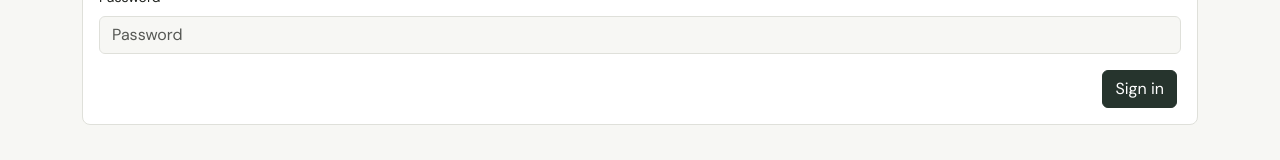
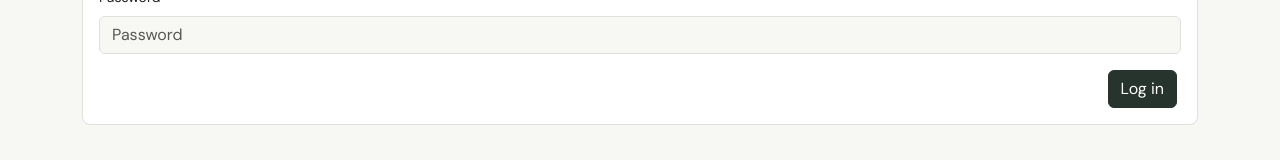
Before and after one commit to WilliamMatton/BookApp, an Angular app in the folder client/: page /login in a window 1280 px wide. Shown: the part 318-478 px from the top of the page. Built offline with nearby package versions, Linux system fonts and the light colour scheme.

Commit message:
Fix error message handling and dynamic submit button label in auth form

```diff
--- a/client/src/app/auth-form/auth-form.ts
+++ b/client/src/app/auth-form/auth-form.ts
@@ -60,14 +60,14 @@ import { User } from '../user';
       </div>
       <div class="row">
         <div class="col-12 col-sm-6">
-          @if (errorMessage.length > 0) {
+          @if (errorMessage()) {
             <span class="text-danger text-break">{{ errorMessage() }}</span>
           }
         </div>
         <div
           class="col-12 col-sm-6 d-flex flex-column flex-sm-row align-items-sm-start justify-content-end gap-2 ps-3 pe-3"
         >
-          <button type="submit" class="btn btn-primary">Sign in</button>
+          <button type="submit" class="btn btn-primary">{{ submitLabel() }}</button>
         </div>
       </div>
     </form>
```
